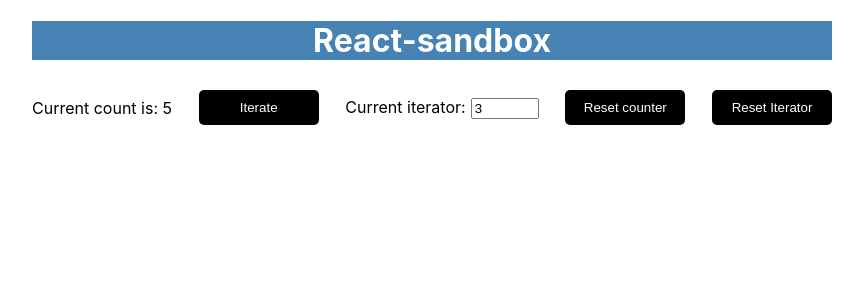
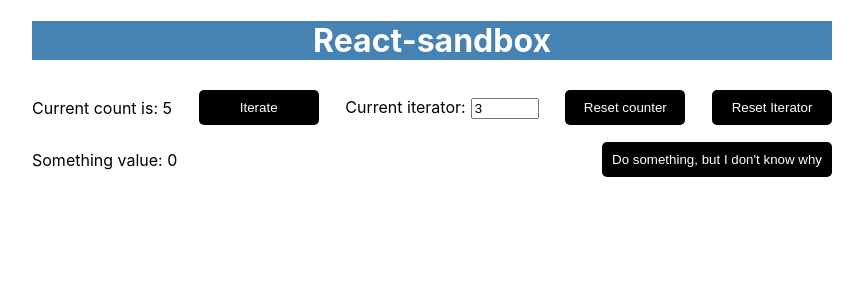
Before and after one commit to pawelblaszczyk5/react-sandbox, a React (Create React App) app: page / in a window 1280 px wide. Shown: the top 300 px of the page, without its empty margins (208-1071 px from the left). Built offline with nearby package versions, Linux system fonts and the light colour scheme.

Commit message:
Props button

```diff
--- a/src/App.tsx
+++ b/src/App.tsx
@@ -1,15 +1,25 @@
-import React from 'react';
+import React, {useState} from 'react';
 import './App.css';
 import {Header} from './components/Header/Header';
 import {StateButton} from './components/StateButton/StateButton';
+import {PropsButton} from './components/PropsButton/PropsButton';
 
-const App = () => (
+const App = () => {
+  const [propsCount, setPropsCount] = useState(0);
+
+  const setSomething = () => {
+    setPropsCount(propsCount + 1);
+  };
+
+  return (
     <div className="App">
       <Header color="steelblue">
         React-sandbox
       </Header>
       <StateButton initialCount={5} initialIterator={3}/>
+      <PropsButton value={propsCount} click={setSomething}/>
     </div>
   );
+};
 
 export default App;
--- /dev/null
+++ b/src/components/PropsButton/PropsButton.css
@@ -0,0 +1,14 @@
+.PropsButton {
+  display: flex;
+  align-items: center;
+  justify-content: space-between;
+}
+
+.PropsButton button {
+  background-color: black;
+  color: white;
+  min-width: 120px;
+  padding: 10px;
+  border: 0;
+  border-radius: 5px;
+}
--- /dev/null
+++ b/src/components/PropsButton/PropsButton.tsx
@@ -0,0 +1,12 @@
+import './PropsButton.css';
+
+export const PropsButton = ({value, click}: { value: number, click: () => void }) => {
+  return (
+    <div className="PropsButton">
+      <p>Something value: {value}</p>
+      <button onClick={click}>
+        Do something, but I don't know why
+      </button>
+    </div>
+  );
+};
```
Lines whose indentation alone changed are shown as unchanged.
